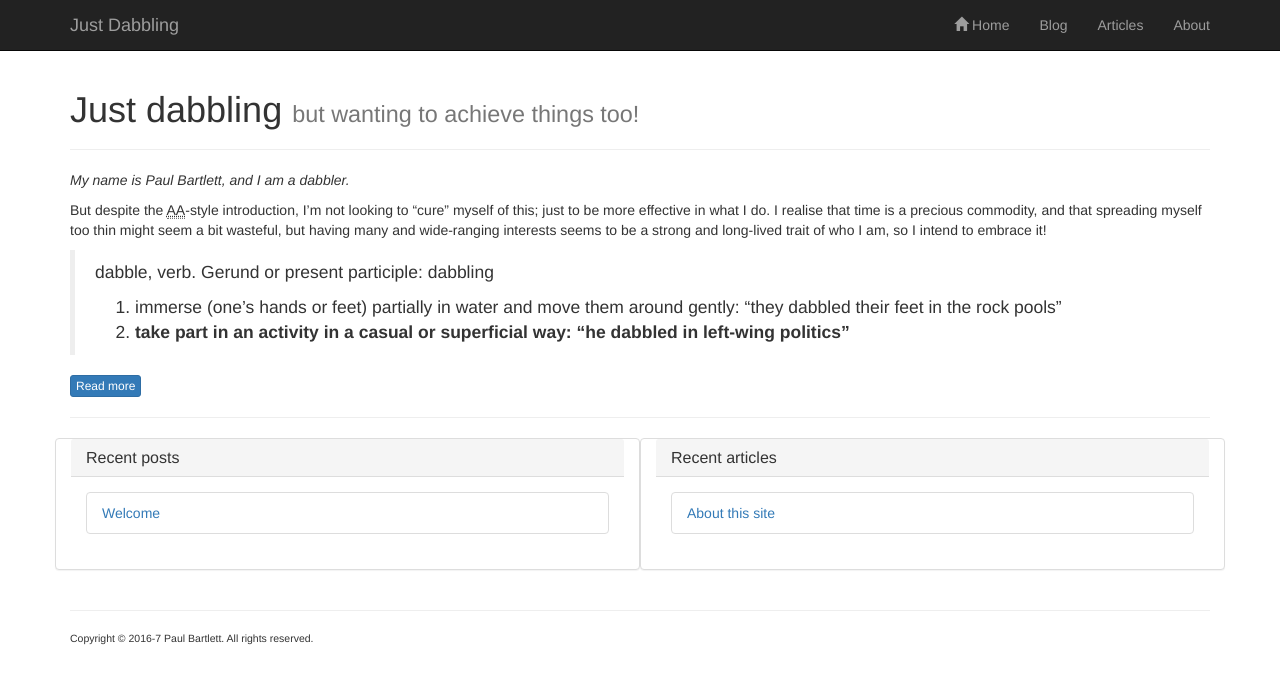
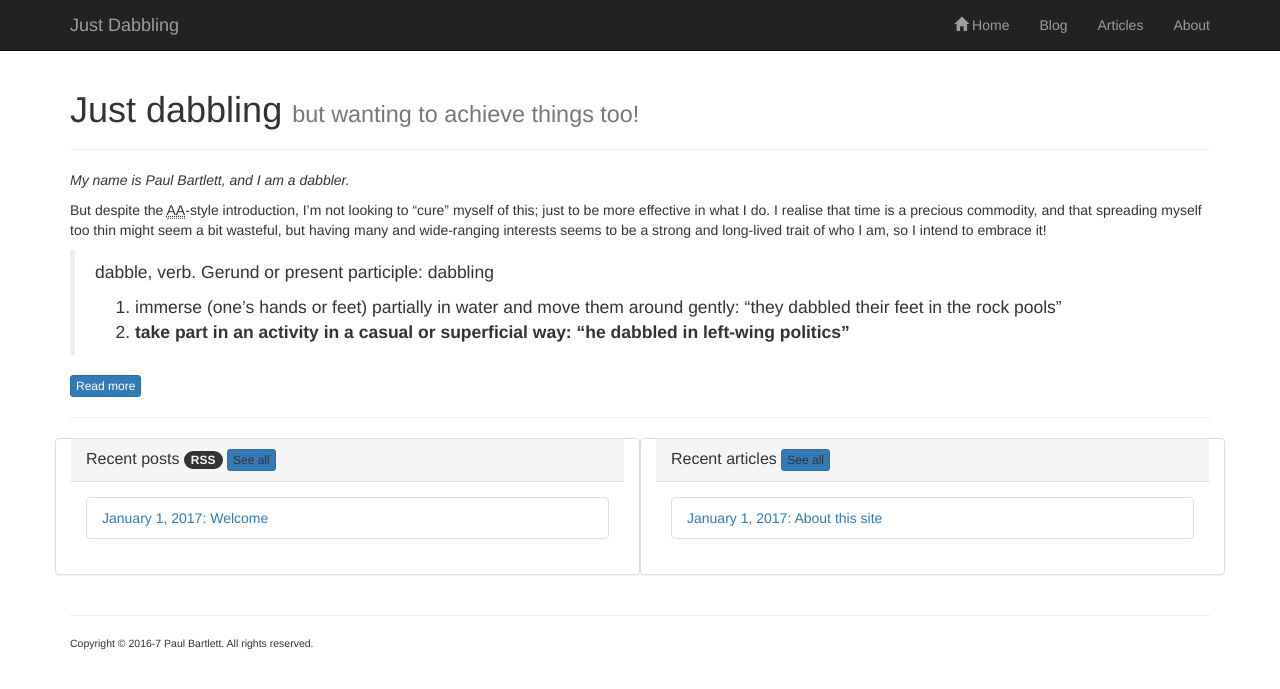
Before and after one commit to pdbartlett/justdabbling, a Jekyll site: the page built from index.html, in a window 1280 px wide. Shown: the top 689 px of the page. Built offline with Jekyll 4.4.1, drawn with Linux system fonts in a browser that asks for light colours; comment, search, counter and statistics services are not loaded.

Commit message:
Add a couple of buttons / badges

```diff
--- a/_includes/list.html
+++ b/_includes/list.html
@@ -20,7 +20,9 @@
     </p>
    </a>
   {% else %}
-   <li class="list-group-item"><a href="{{ p.url }}">{{ p.title }}</a></li>
+   <li class="list-group-item">
+    <a href="{{ p.url }}">{{ p.date | date: "%B %e, %Y" | append: ": " | append: p.title }}</a>
+   </li>
   {% endif %}
  {% endfor %}
  {% if include.full %}
--- a/_includes/title.html
+++ b/_includes/title.html
@@ -1,6 +1,9 @@
 <div class="page-header">
  <h1>
   {{ page.title | capitalize }}
+  <a href="{{ site.githib.url }}/{{ include.badge_link }}">
+   <span class="badge">{{ include.badge_text }}</span>
+  </a>
   {% if page.subtitle %}
    <small>{{ page.subtitle | downcase }}</small>
   {% endif %}
--- a/blog.html
+++ b/blog.html
@@ -2,5 +2,5 @@
 title: Blog
 layout: minimal
 ---
-{% include title.html %}
+{% include title.html badge_text="RSS" badge_link="feed.xml" %}
 {% include list.html collection=site.posts full=true %}
--- a/index.html
+++ b/index.html
@@ -14,15 +14,21 @@ intro_article: /articles/about.html
 <div class="row">
  <div class="panel panel-default col-md-6">
   <div class="panel-heading">
-   <h3 class="panel-title">Recent posts</h3>
+   <h3 class="panel-title">
+    Recent posts <a href="{{ site.github.url }}/feed.xml"><span class="badge">RSS</span></a>
+    <a class="btn btn-primary btn-xs" href="{{ site.github.url }}/blog" role="button">See all</a>
+   </h3>
   </div>
   <div class="panel-body">
-    {% include list.html collection=site.posts full=false %}
+   {% include list.html collection=site.posts full=false %}
   </div>
  </div>
  <div class="panel panel-default col-md-6">
   <div class="panel-heading">
-   <h3 class="panel-title">Recent articles</h3>
+   <h3 class="panel-title">
+    Recent articles
+    <a class="btn btn-primary btn-xs" href="{{ site.github.url }}/articles" role="button">See all</a>
+   </h3>
   </div>
   <div class="panel-body">
    {% include list.html collection=site.articles full=false %}
```
